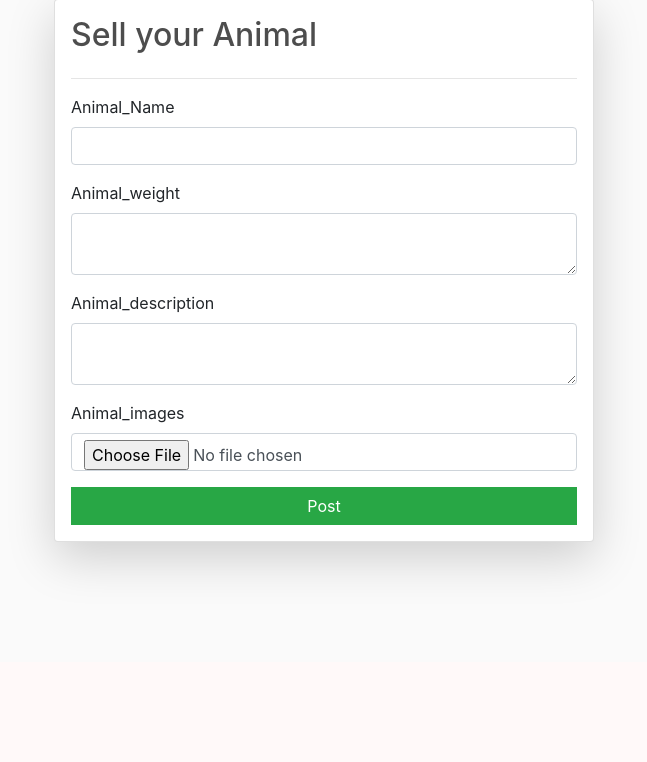
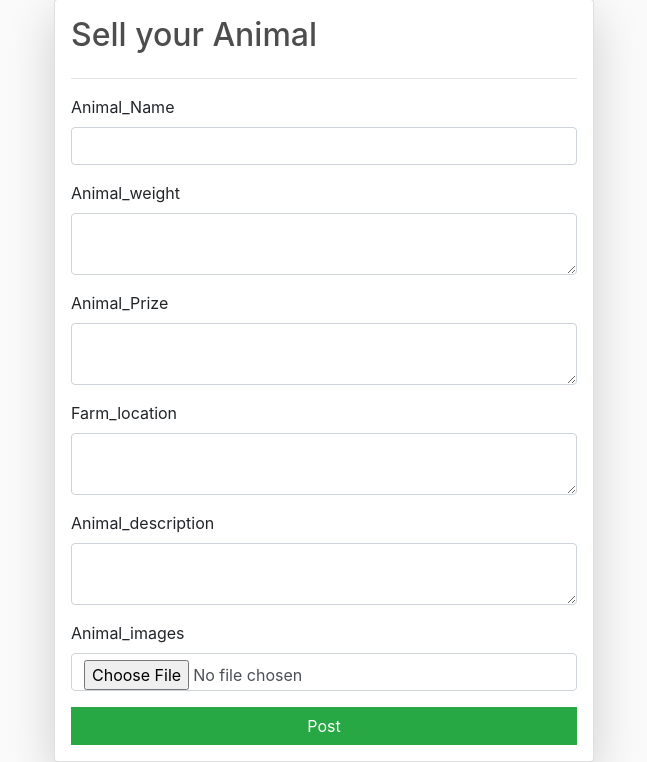
Before and after one commit to shakibkhan13/Domestic_animal, a Django app: page / in a window 1280 px wide. Shown: the part 138-900 px from the top of the page, without its empty margins (316-963 px from the left). Before the commit the page ends 718 px from the top, so only its background shows below. Run offline with Django 5.2, Linux system fonts and the light colour scheme; some libraries are stand-ins or nearby versions.

Commit message:
shakib_dev

```diff
--- a/home/models.py
+++ b/home/models.py
@@ -9,4 +9,6 @@ class Animal(models.Model):
     Animal_Weight = models.TextField()
     Animal_description = models.TextField()
     Animal_image = models.ImageField(upload_to="animal")
+    Animal_Prize = models.TextField()
+    Animal_Farm = models.TextField()
     Animal_view_count = models.IntegerField(default=1)
--- a/home/templates/seller.html
+++ b/home/templates/seller.html
@@ -16,6 +16,14 @@
           <textarea class="form-control" name="Animal_Weight" ></textarea>
         </div>
         <div class="mb-3">
+            <label for="exampleInputPassword1" class="form-label">Animal_Prize</label>
+            <textarea class="form-control" name="Animal_Prize" ></textarea>
+          </div>
+          <div class="mb-3">
+            <label for="exampleInputPassword1" class="form-label">Farm_location</label>
+            <textarea class="form-control" name="Animal_Farm" ></textarea>
+          </div>
+        <div class="mb-3">
             <label for="exampleInputPassword1" class="form-label">Animal_description</label>
             <textarea class="form-control" name="Animal_description"></textarea>
           </div>
--- a/home/views.py
+++ b/home/views.py
@@ -2,6 +2,8 @@ from django.http import HttpResponse
 from django.shortcuts import render
 
 def animal(request):
+
+
     return render(request, 'seller.html')
 
 def blogs(request):
```
